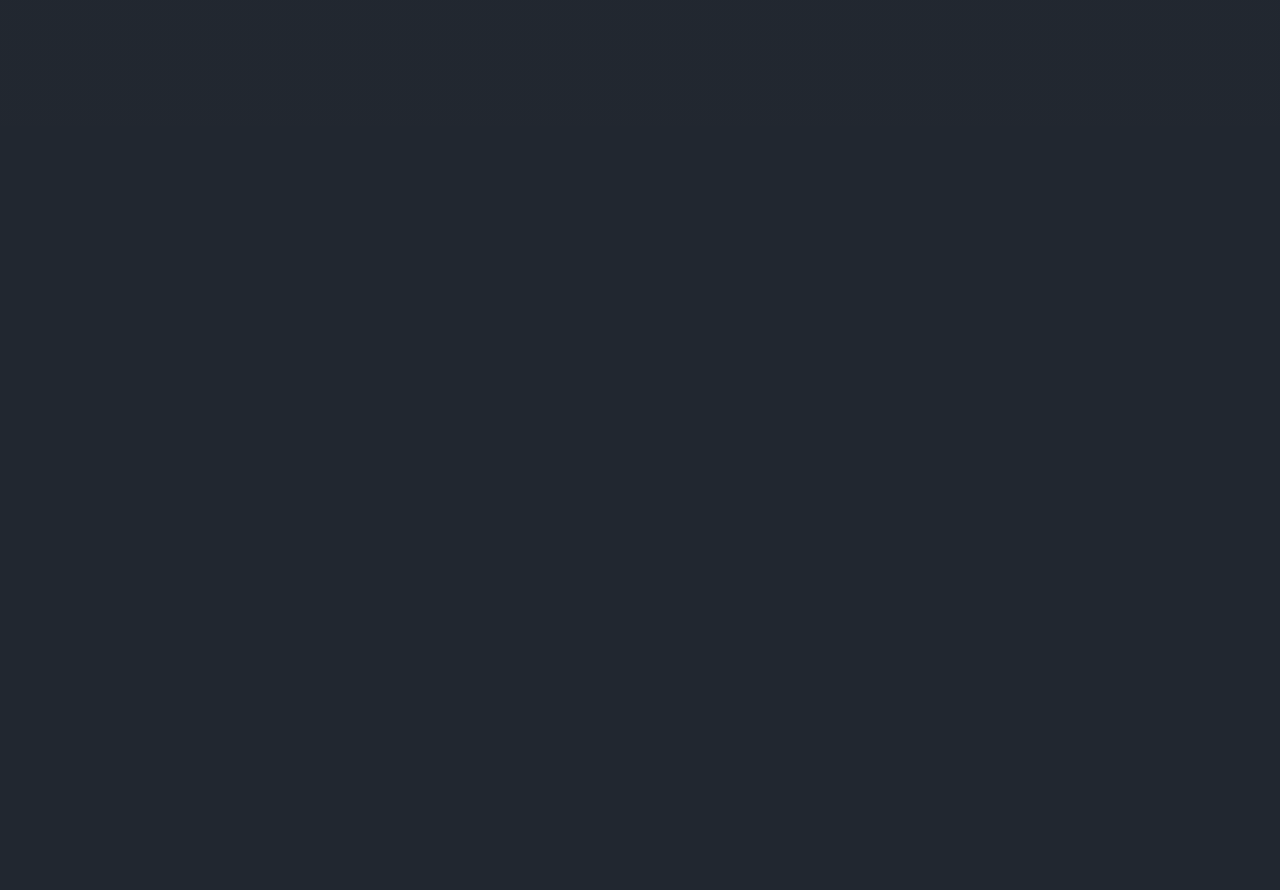
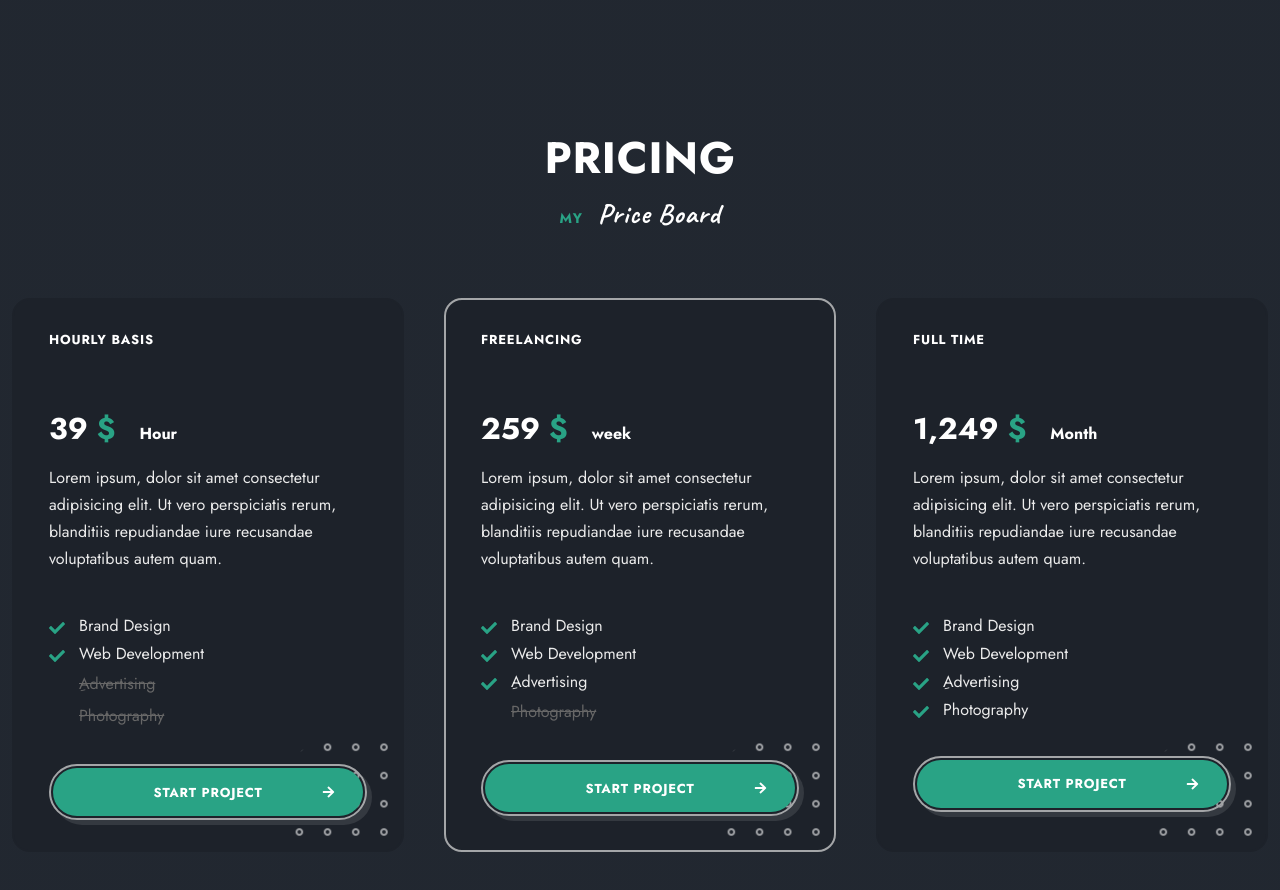
Before and after one commit to noorhesham9/zoeMiller, a React (Vite) app: page / in a window 1280 px wide. Shown: the part 5800-6690 px from the top of the page. Before the commit the page ends 5926 px from the top, so only its background shows below. Built offline with nearby package versions, Linux system fonts and the light colour scheme.

Commit message:
finish pricing

```diff
--- a/src/App.jsx
+++ b/src/App.jsx
@@ -2,6 +2,7 @@
 import Resume from "./components/Resume/Resume";
 import Home from "./components/home/Home";
 import Portfolio from "./components/portfolio/Portfolio";
+import Pricing from "./components/pricing/Pricing";
 import Services from "./components/services/Services";
 import Skills from "./components/skills/Skills";
 import Testimonials from "./components/testimonials/Testimonials";
@@ -15,6 +16,7 @@
       <Portfolio />
       <Resume />
       <Testimonials />
+      <Pricing />
     </main>
   );
 }
--- /dev/null
+++ b/src/components/pricing/Pricing.jsx
@@ -0,0 +1,124 @@
+import "./pricing.css";
+import shapeTwo from "../../assets/shape-2.png";
+import { FaCheck, FaArrowRight } from "react-icons/fa";
+const Pricing = () => {
+  return (
+    <section className="pricing section" id="pricing">
+      <h2 className="section__title text-cs">Pricing</h2>
+      <p className="section__subtitle text-cs">
+        My <span>Price Board</span>
+      </p>
+      <div className="pricing__container container grid">
+        <div className="pricing__item card card-one">
+          <span className="pricing__subtitle text-cs">Hourly Basis</span>
+          <h3 className="pricing__price">
+            39 <span>$</span> <em>Hour</em>
+          </h3>
+          <p className="pricing__description">
+            Lorem ipsum, dolor sit amet consectetur adipisicing elit. Ut vero
+            perspiciatis rerum, blanditiis repudiandae iure recusandae
+            voluptatibus autem quam.
+          </p>
+
+          <ul className="pricing__list">
+            <li className="list_item">
+              <FaCheck className="list__icon" />
+              <span>Brand Design</span>
+            </li>
+            <li className="list_item">
+              <FaCheck className="list__icon" />
+              <span>Web Development</span>
+            </li>
+            <li className="list_item">
+              <del>ِAdvertising</del>
+            </li>
+            <li className="list_item">
+              <del>Photography</del>
+            </li>
+          </ul>
+          <a href="" className="btn pricing__btn text-cs">
+            Start Project
+            <FaArrowRight className="pricing__btn-icon" />
+          </a>
+          <img src={shapeTwo} alt="" className="shape c__shape" />
+        </div>
+
+        <div className="pricing__item card card-one">
+          <span className="pricing__subtitle text-cs">Freelancing</span>
+          <h3 className="pricing__price">
+            259 <span>$</span> <em>week</em>
+          </h3>
+          <p className="pricing__description">
+            Lorem ipsum, dolor sit amet consectetur adipisicing elit. Ut vero
+            perspiciatis rerum, blanditiis repudiandae iure recusandae
+            voluptatibus autem quam.
+          </p>
+
+          <ul className="pricing__list">
+            <li className="list_item">
+              <FaCheck className="list__icon" />
+              <span>Brand Design</span>
+            </li>
+            <li className="list_item">
+              <FaCheck className="list__icon" />
+              <span>Web Development</span>
+            </li>
+            <li className="list_item">
+              <FaCheck className="list__icon" />
+
+              <span>ِAdvertising</span>
+            </li>
+            <li className="list_item">
+              <del>Photography</del>
+            </li>
+          </ul>
+          <a href="" className="btn pricing__btn text-cs">
+            Start Project
+            <FaArrowRight className="pricing__btn-icon" />
+          </a>
+          <img src={shapeTwo} alt="" className="shape c__shape" />
+        </div>
+
+        <div className="pricing__item card card-one">
+          <span className="pricing__subtitle text-cs">FUll Time</span>
+          <h3 className="pricing__price">
+            1,249 <span>$</span> <em>Month</em>
+          </h3>
+          <p className="pricing__description">
+            Lorem ipsum, dolor sit amet consectetur adipisicing elit. Ut vero
+            perspiciatis rerum, blanditiis repudiandae iure recusandae
+            voluptatibus autem quam.
+          </p>
+
+          <ul className="pricing__list">
+            <li className="list_item">
+              <FaCheck className="list__icon" />
+              <span>Brand Design</span>
+            </li>
+            <li className="list_item">
+              <FaCheck className="list__icon" />
+              <span>Web Development</span>
+            </li>
+            <li className="list_item">
+              <FaCheck className="list__icon" />
+
+              <span>ِAdvertising</span>
+            </li>
+            <li className="list_item">
+              <FaCheck className="list__icon" />
+
+              <span>Photography</span>
+            </li>
+          </ul>
+          <a href="" className="btn pricing__btn text-cs">
+            Start Project
+            <FaArrowRight className="pricing__btn-icon" />
+          </a>
+          <img src={shapeTwo} alt="" className="shape c__shape" />
+        </div>
+      </div>
+    </section>
+  );
+};
+
+export default Pricing;
--- /dev/null
+++ b/src/components/pricing/pricing.css
@@ -0,0 +1,80 @@
+.pricing {
+  background-image: var(--third-gradient);
+}
+.pricing__container {
+  grid-template-columns: repeat(3, 1fr);
+  gap: 40px;
+}
+.pricing__item {
+  border: 2px solid var(--container-color);
+}
+.pricing__item:nth-child(2) {
+  border: 2px solid var(--border-color);
+}
+.pricing__subtitle {
+  color: var(--title-color);
+  font-size: var(--tiny-font-size);
+  font-weight: 700;
+  display: block;
+  margin-bottom: 65px;
+}
+.pricing__price {
+  font-size: var(--h2-font-size);
+  line-height: 1;
+  margin-bottom: 20px;
+}
+.pricing__price span {
+  color: var(--primary-color);
+}
+
+.pricing__price em {
+  font-size: var(--normal-font-size);
+  margin-left: 15px;
+  font-style: normal;
+}
+
+.pricing__description {
+  padding-bottom: 30px;
+  min-height: 145px;
+}
+
+.pricing__list {
+  margin-bottom: 35px;
+}
+
+.list_item {
+  position: relative;
+  margin-block: 5px;
+  padding-left: 30px;
+}
+.list__icon {
+  position: absolute;
+  left: 0;
+  top: 6px;
+  color: var(--primary-color);
+}
+.list__item span,
+.pricing__item del {
+  line-height: 1.7;
+}
+
+.pricing__item del {
+  color: #676767;
+}
+
+.pricing__btn::before {
+  transform: scale(1);
+  filter: blur(0);
+  opacity: 1;
+}
+.pricing__btn-icon {
+  position: absolute;
+  right: 30px;
+  top: 50%;
+  transform: translateY(-50%);
+  transition: all 0.3s var(--transition);
+}
+
+.pricing__btn:hover .pricing__btn-icon {
+  right: 35px;
+}
```
